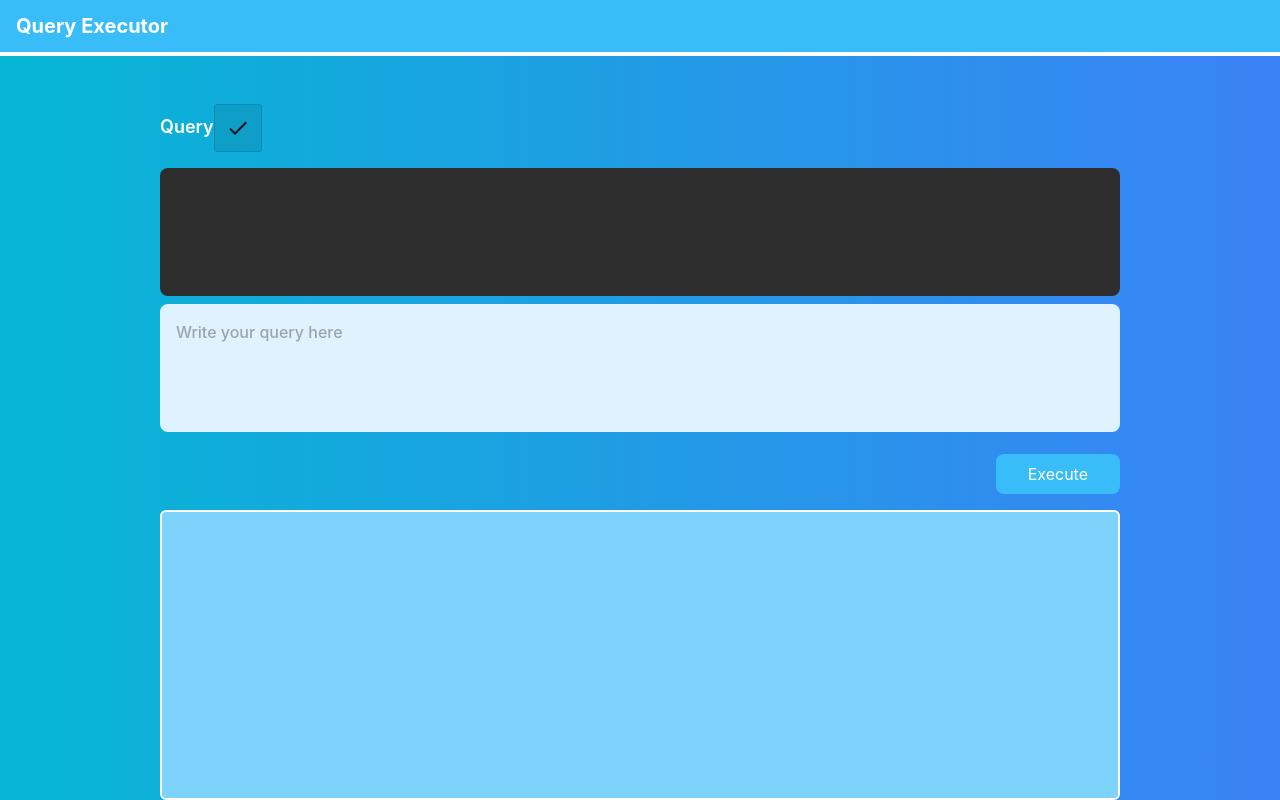
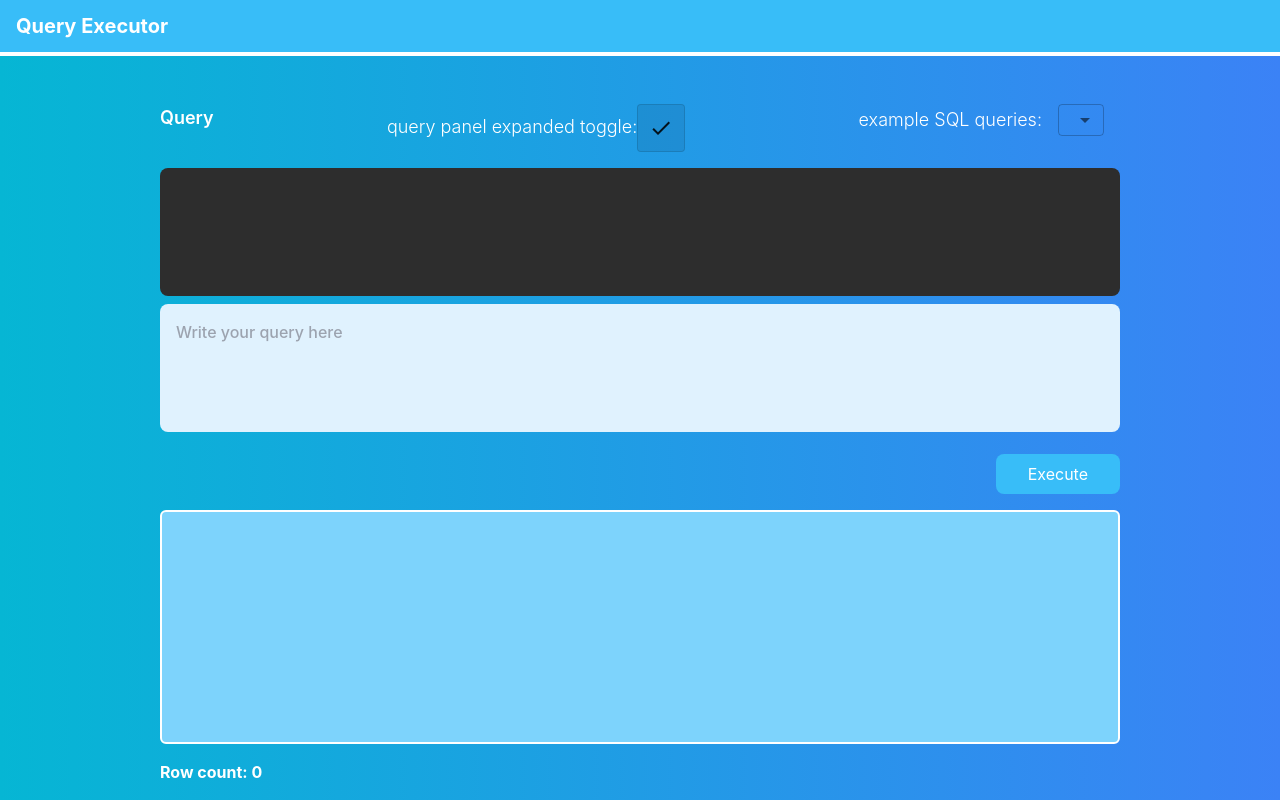
Before and after one commit to mayank8005/Query-executor, a Next.js app: page / in a window 1280 px wide. Built offline with nearby package versions, Linux system fonts and the light colour scheme.

Commit message:
add query result display logic

```diff
--- a/components/QueryInput.js
+++ b/components/QueryInput.js
@@ -2,11 +2,14 @@ import { useEffect, useState } from "react";
 import Prism from "prismjs";
 import "prismjs/components/prism-sql";
 
-import ToggleButton from '@mui/material/ToggleButton';
-import CheckIcon from '@mui/icons-material/Check';
+import ToggleButton from "@mui/material/ToggleButton";
+import CheckIcon from "@mui/icons-material/Check";
+import Select from "@mui/material/Select";
+import MenuItem from "@mui/material/MenuItem";
 
-const QueryInput = () => {
+const QueryInput = (props) => {
   const [query, setQuery] = useState("");
+  const [suggestedQuery, setSuggestedQuery] = useState("");
   const [isExpanded, setIsExpanded] = useState(true);
 
   const handleQueryChange = (event) => {
@@ -14,25 +17,64 @@ const QueryInput = () => {
   };
 
   const handleExpansionToggleClick = () => {
-      setIsExpanded(!isExpanded)
-  }
+    setIsExpanded(!isExpanded);
+  };
+
+  const executeQuery = async () => {
+    await props.execute(query.toLowerCase());
+    setIsExpanded(false);
+  };
+
+  const handleSuggestedQueryChange = (event) => {
+    setSuggestedQuery(event.target.value);
+    setQuery(event.target.value);
+  };
 
   useEffect(() => {
+    if (!isExpanded) return;
     Prism.highlightAll();
-  }, [query]);
+  }, [query, isExpanded]);
 
   return (
     <div className="w-3/4 mt-12">
-      <h2 className="mb-4 text-white font-semibold text-lg">
-          Query
+      <h2 className="mb-4 text-white font-semibold text-lg flex justify-between flex-col md:flex-row">
+        Query
+        <div>
+          <span className="font-light"> query panel expanded toggle:</span>
           <ToggleButton
             value="check"
-            className="mx-4"
+            className="mx-4 bg-red-500"
             selected={isExpanded}
             onChange={handleExpansionToggleClick}
+          >
+            <CheckIcon className="h-4 w-4" />
+          </ToggleButton>
+        </div>
+        {isExpanded ? (
+          <div>
+            <span className="font-light">example SQL queries:</span>
+            <Select
+              labelId="example query"
+              id="example query"
+              value={suggestedQuery}
+              label="Age"
+              className="mx-4 h-8"
+              onChange={handleSuggestedQueryChange}
             >
-            <CheckIcon className="h-4 w-4"/>
-          </ToggleButton>
+              <MenuItem value={"select * from small-table"}>
+                small table
+              </MenuItem>
+              <MenuItem value={"select * from large-table"}>
+                large table
+              </MenuItem>
+              <MenuItem value={"select * from xl-table"}>
+                extra large table
+              </MenuItem>
+            </Select>
+          </div>
+        ) : (
+          <div></div>
+        )}
       </h2>
       {isExpanded ? (
         <div>
@@ -46,7 +88,10 @@ const QueryInput = () => {
             className="w-full h-32 resize-none p-4 font-medium bg-sky-100 rounded-lg"
           ></textarea>
           <div className="w-full flex justify-end mt-4">
-            <button className="bg-sky-400 text-white py-2 px-8 rounded-lg">
+            <button
+              onClick={executeQuery}
+              className="bg-sky-400 text-white py-2 px-8 rounded-lg"
+            >
               Execute
             </button>
           </div>
--- a/components/QueryResult.js
+++ b/components/QueryResult.js
@@ -1,10 +1,79 @@
-const QueryResult = () => {
+import { useMemo } from 'react'
+import { AutoSizer, Column, Table } from "react-virtualized";
+import Tooltip from '@mui/material/Tooltip';
 
+const QueryResult = (props) => {
+
+
+  if (props.executingQuery) {
     return (
-        <div className="h-2/4 mt-4 w-3/4 rounded-md bg-sky-300 border-white border-2">
+      <div className="mt-4 w-3/4 p-8 rounded-md bg-sky-300 border-white border-2">
+        Executing...
+      </div>
+    );
+  }
 
+  const cols = useMemo(() => {
+      if(!props.queryResult || !props.queryResult.length) return [];
+      return props.queryResult[0].map((header) => ({label: header, dataKey: header, width: 200}))
+  }, [props.queryResult]);
+
+  const rows = useMemo(() => {
+    if(!props.queryResult || !props.queryResult.length >= 2) return [];
+    console.log(props.queryResult.slice(1).map(row => (row.reduce((acc, curr, idx) => ({...acc, [props.queryResult[0][idx]]: curr}), {}))))
+    return props.queryResult.slice(1).map(row => (row.reduce((acc, curr, idx) => ({...acc, [props.queryResult[0][idx]]: curr}), {})))
+    }, [props.queryResult]);
+
+  const cellRenderer = ({ cellData }) => (
+    <div>
+       <Tooltip title={cellData}>
+        <div className="text-black whitespace-nowrap overflow-hidden font-bold text-sm text-ellipsis w-11/12">{cellData}</div>
+       </Tooltip>
+    </div>
+  );
+
+  const headerRenderer = ({ label }) => (
+    <div>
+      <span className='text-white font-bold text-sm'>{label}</span>
+    </div>
+  );
+
+  return (
+    <>
+        <div className="mt-4 w-3/4 rounded-md bg-sky-300 border-white border-2 grow">
+        <AutoSizer>
+            {({ height, width }) => (
+            <Table
+                height={height}
+                width={width}
+                rowHeight={25}
+                headerHeight={25}
+                rowCount={rows.length}
+                rowGetter={({ index }) => rows[index]}
+            >
+                {cols.map(({ dataKey, label }) => {
+                return (
+                    <Column
+                    key={dataKey}
+                    width={300}
+                    headerRenderer={(headerProps) =>
+                        headerRenderer({...headerProps})
+                    }
+                    cellRenderer={cellRenderer}
+                    dataKey={dataKey}
+                    label={label}
+                    />
+                );
+                })}
+            </Table>
+            )}
+        </AutoSizer>
         </div>
-    )
-}
+        <div className='w-3/4 my-4 flex text-white font-bold'>
+            Row count: {rows.length}
+        </div>
+    </>
+  );
+};
 
 export default QueryResult;
--- a/config.js
+++ b/config.js
@@ -1,9 +1,9 @@
 const config = {
     headerText: 'Query Executor',
     queryMap: {
-        'select * from small-table': 'public/mockQueriesData/small-table.json',
-        'select * from large-table': 'public/mockQueriesData/large-table.json',
-        'select * from xl-table': 'public/mockQueriesData/xl-table.json'
+        'select * from small-table': '/mockQueriesData/small-table.json',
+        'select * from large-table': '/mockQueriesData/large-table.json',
+        'select * from xl-table': '/mockQueriesData/xl-table.json'
     }
 }
 
--- a/package.json
+++ b/package.json
@@ -16,7 +16,8 @@
     "next": "12.1.6",
     "prismjs": "^1.28.0",
     "react": "18.2.0",
-    "react-dom": "18.2.0"
+    "react-dom": "18.2.0",
+    "react-virtualized": "^9.22.3"
   },
   "devDependencies": {
     "autoprefixer": "^10.4.7",
--- a/pages/index.js
+++ b/pages/index.js
@@ -1,10 +1,34 @@
 import Prism from "prismjs";
+import { useState } from "react";
 import Header from '../components/Header'
 import QueryInput from '../components/QueryInput'
 import QueryResult from '../components/QueryResult'
+import config from "../config";
 import styles from '../styles/Home.module.css'
 
 export default function Home() {
+
+  const [queryResult, setQueryResult] = useState(null)
+  const [executingQuery, setExecutingQuery] = useState(false);
+
+  const execute = async (query) => {
+    setExecutingQuery(true)
+    const url = config.queryMap[query]
+    if(!url) {
+      setQueryResult([])
+      setExecutingQuery(false)
+      return;
+    }
+    try{
+      const response = await fetch(url);
+      const data = await response.json();
+      setQueryResult(data);
+    } catch {
+      setQueryResult([])
+    }
+    setExecutingQuery(false)
+  }
+
   return (
     <div className='h-screen flex flex-col'>
       <header>
@@ -12,8 +36,8 @@ export default function Home() {
       </header>
 
       <main className='flex flex-col items-center grow bg-gradient-to-r from-cyan-500 to-blue-500'>
-        <QueryInput></QueryInput>
-        <QueryResult></QueryResult>
+        <QueryInput execute={execute}></QueryInput>
+        <QueryResult executingQuery={executingQuery} queryResult={queryResult}></QueryResult>
       </main>
     </div>
   )
--- a/styles/globals.css
+++ b/styles/globals.css
@@ -18,3 +18,11 @@ a {
 * {
   box-sizing: border-box;
 }
+
+.ReactVirtualized__Table__headerRow {
+  display: flex
+}
+
+.ReactVirtualized__Table__row {
+  display: flex
+}
```
Also changed, not shown: public/mockQueriesData/xl-table.json, 1 other file (tests, documents, lock files or other folders).
